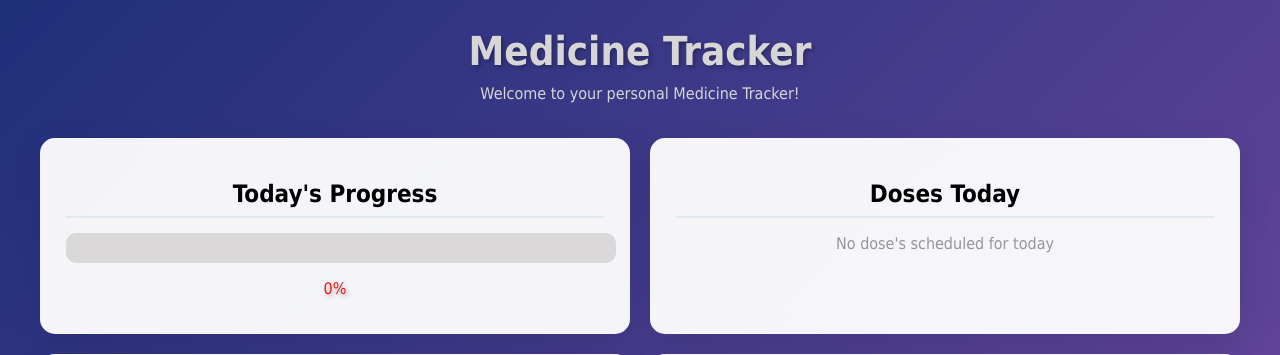
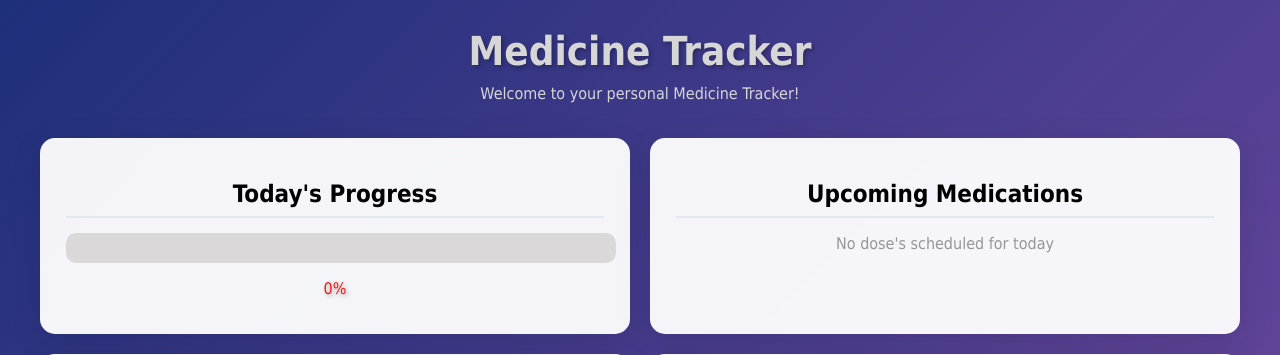
Before and after one commit to ItsElyas/MedHelper, a Flask app: page / in a window 1280 px wide. Shown: the top 355 px of the page. Run offline with Flask 3, Linux system fonts and the light colour scheme; some libraries are stand-ins or nearby versions.

Commit message:
planed what the last div will be

```diff
--- a/templates/index.html
+++ b/templates/index.html
@@ -22,8 +22,8 @@
         <p id="progress" data-total-meds="{{totalMeds}}"></p>
     </div>
     <!--THIS WILL SHOW TODAYS MEDICINE AND WILL ONLY SHOW MEDS THAT I NEED TAKE NOT PASSED OR HAVE TAKEN-->
-    <div class="dosesToday">
-        <h1>Doses Today</h1>
+    <div class="UpcomingMeds">
+        <h1>Upcoming Medications</h1>
         <p id="noMedicine">No dose's scheduled for today</p>
         <p id="dosePercentage"></p>
         </div>
```
